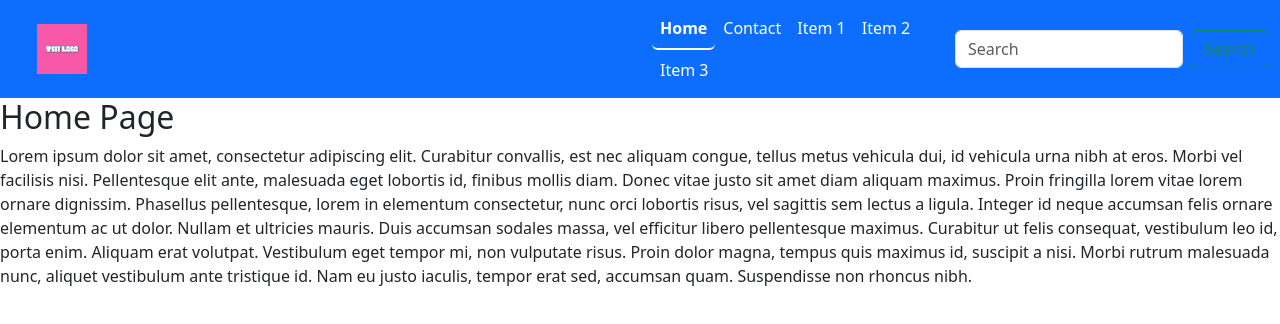
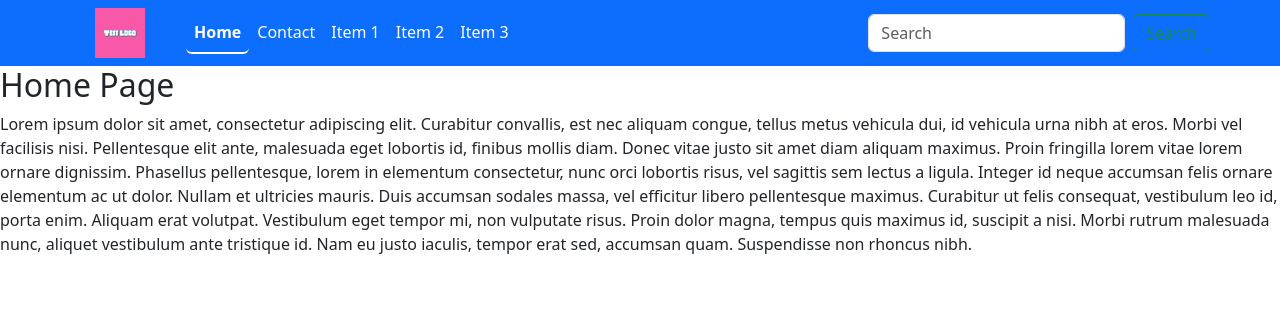
Before and after one commit to mjc136/Template, a React app: page / in a window 1280 px wide. Shown: the top 324 px of the page. Built offline with nearby package versions, Linux system fonts and the light colour scheme; the HTML template or start-up script is replaced by a standard one.

Commit message:
made navbar more responsive. Having trouble with collapse.

```diff
--- a/src/Components/Navbar.tsx
+++ b/src/Components/Navbar.tsx
@@ -4,15 +4,21 @@ import '../styles/Navbar.scss'; // Ensure this path is correct
 
 const Navbar: React.FC = () => {
     return (
+        <div className="container-fluid p-0">
             <nav className="navbar navbar-expand-lg bg-primary" data-bs-theme="light">
-            <div className="container">
+                <div className="container d-flex justify-content-between align-items-center p-0">
                     {/* Logo */}
-                <NavLink className="navbar-brand" to="/">
+                    <NavLink className="navbar-brand p-0" to="/">
                         <img src="./Images/Test-Logo.svg" alt="Logo" width="100" height="50" />
                     </NavLink>
-            </div>
-            <div className="container-fluid">
-                <div className="collapse navbar-collapse" id="navbarSupportedContent">
+
+                    {/*not working*/}
+                    {/*<button className="navbar-toggler" type="button" data-bs-toggle="collapse" data-bs-target="test" aria-controls="navbarTogglerDemo03" aria-expanded="false" aria-label="Toggle navigation">*/}
+                    {/*    <span className="navbar-toggler-icon"></span>*/}
+                    {/*</button>*/}
+
+                    {/* Navigation Links */}
+                    <div className="collapse navbar-collapse" id="test">
                         <ul className="navbar-nav me-auto mb-2 mb-lg-0 nav nav-pills">
                             <li className="nav-item">
                                 <NavLink
@@ -63,6 +69,7 @@ const Navbar: React.FC = () => {
                     </div>
                 </div>
             </nav>
+        </div>
     );
 }
 
--- a/src/Styles/Variables.scss
+++ b/src/Styles/Variables.scss
@@ -2,23 +2,10 @@
 
 // scss-docs-start gray-color-variables
 $white: #fff !default;
-$gray-100: #f8f9fa !default;
-$gray-200: #e9ecef !default;
-$gray-300: #dee2e6 !default;
-$gray-400: #ced4da !default;
-$gray-500: #adb5bd !default;
-$gray-600: #6c757d !default;
-$gray-700: #495057 !default;
-$gray-800: #343a40 !default;
-$gray-900: #212529 !default;
+$gray: #6c757d !default;
+$gray-dark: #343a40 !default;
 $black: #000 !default;
 // scss-docs-end gray-color-variables
-
-// fusv-disable
-// scss-docs-start gray-colors-map
-$grays: ( "100": $gray-100, "200": $gray-200, "300": $gray-300, "400": $gray-400, "500": $gray-500, "600": $gray-600, "700": $gray-700, "800": $gray-800, "900": $gray-900 ) !default;
-// scss-docs-end gray-colors-map
-// fusv-enable
 
 // scss-docs-start color-variables
 $blue: #0d6efd !default;
@@ -46,8 +33,8 @@ $colors: ( "blue": $blue,
     "cyan": $cyan,
     "black": $black,
     "white": $white,
-    "gray": $gray-600,
-    "gray-dark": $gray-800 ) !default;
+    "gray": $gray,
+    "gray-dark": $gray-dark ) !default;
 // scss-docs-end colors-map
 
 $primary-color: $teal;
```
Lines whose indentation alone changed are shown as unchanged.
